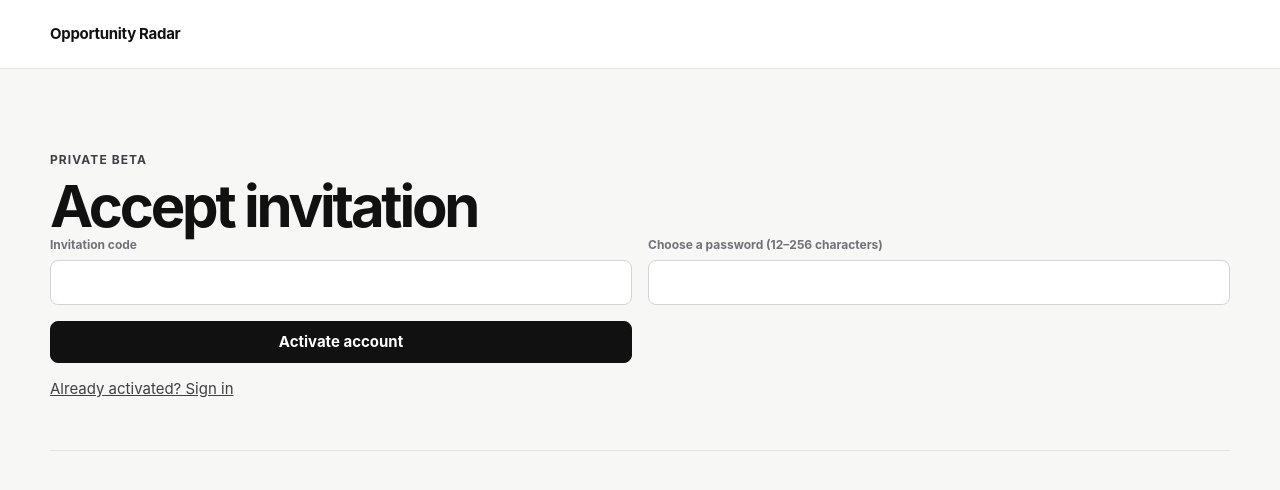
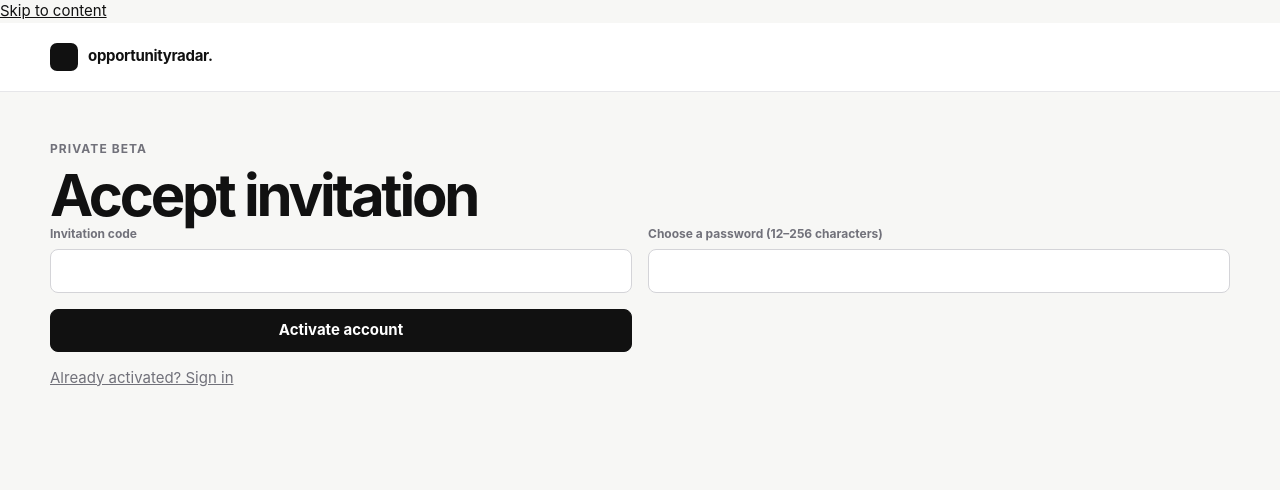
Before and after one commit to kmanzid08-hub/opportunity-radar, a FastAPI app: page /accept-invite in a window 1280 px wide. Shown: the top 490 px of the page. Run offline with FastAPI, Linux system fonts and the light colour scheme; parts of the project's set-up code (start-up, migrations or seed data) failed here and were passed over; some libraries are stand-ins or nearby versions.

Commit message:
design: use shared navigation, skip link and cached asset version

```diff
--- a/app/templates/beta_base.html
+++ b/app/templates/beta_base.html
@@ -1,8 +1,7 @@
 <!doctype html>
 <html lang="en">
-<head><meta charset="utf-8"><meta name="viewport" content="width=device-width, initial-scale=1"><title>{% block title %}Opportunity Radar{% endblock %}</title><link rel="stylesheet" href="{{ url_for('static', path='/phase4.css') }}"><script src="/static/beta.js" defer></script></head>
+<head><meta charset="utf-8"><meta name="viewport" content="width=device-width, initial-scale=1"><title>{% block title %}Opportunity Radar{% endblock %}</title><link rel="stylesheet" href="{{ url_for('static', path='/phase4.css') }}?v=5"><script src="/static/beta.js?v=5" defer></script></head>
 <body>
-<header class="app-header"><div class="app-header-inner"><a class="brand" href="/">Opportunity Radar</a>
-{% if request.state.user %}<nav class="main-nav" aria-label="Primary navigation"><a class="nav-link" href="/">Discover</a><a class="nav-link" href="/pipeline">Pipeline</a><a class="nav-link" href="/business-profile">Companies</a><a class="nav-link" href="/sources">Sources</a><a class="nav-link" href="/settings">Account</a></nav>{% endif %}</div></header>
-<main class="page-shell"><div class="detail-section">{% block content %}{% endblock %}</div></main>
+{% include '_app_header.html' %}
+<main id="main-content" class="page-shell page-shell-compact">{% block content %}{% endblock %}</main>
 </body></html>
```
